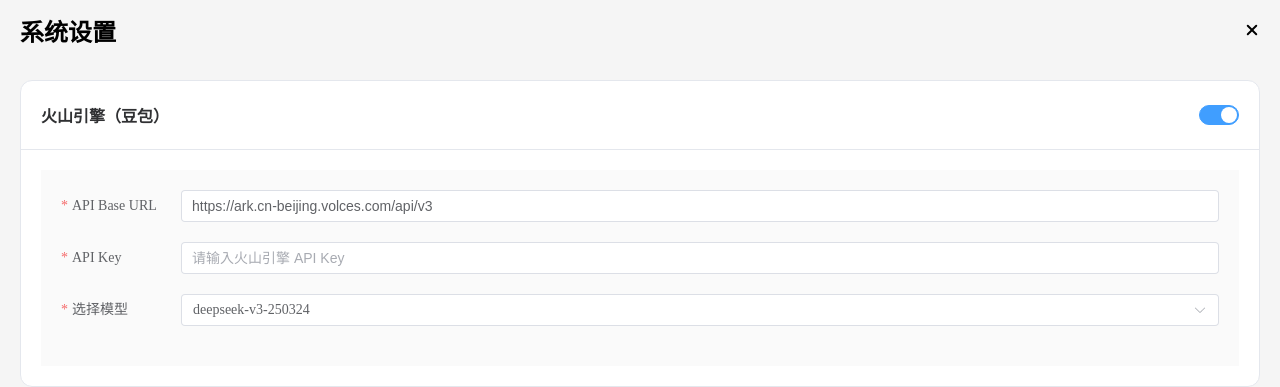
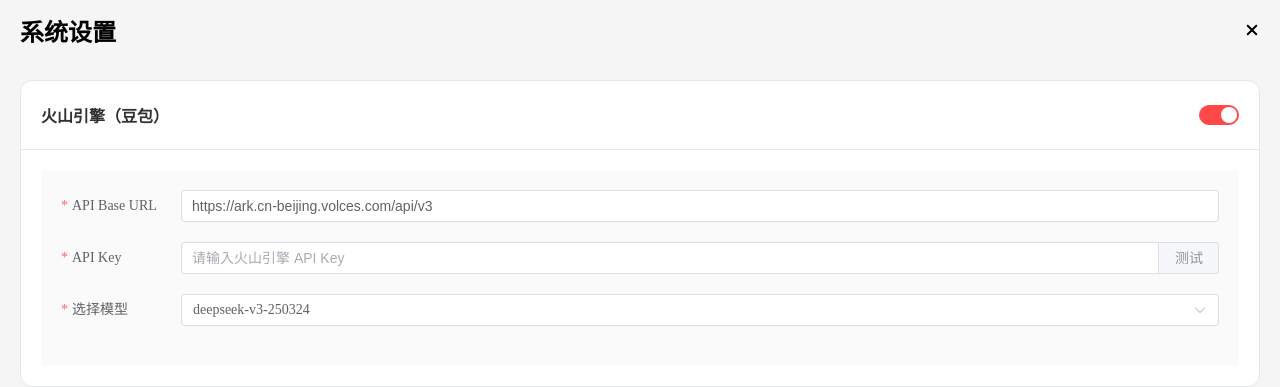
Before and after one commit to dingxyang/tauri2demo, a Vue app in the folder frontend/: page /settings in a window 1280 px wide. Shown: the top 387 px of the page. Built offline with nearby package versions, Linux system fonts and the light colour scheme.

Commit message:
fix: 缓存数据恢复

```diff
--- a/frontend/src/pages/settings/index.vue
+++ b/frontend/src/pages/settings/index.vue
@@ -11,7 +11,10 @@
         <template #header>
           <div class="provider-header">
             <span class="provider-title">火山引擎（豆包）</span>
-            <el-switch v-model="settings.providers.doubao.enabled" />
+            <el-switch
+             :style="{ '--el-switch-on-color': settings.providers.doubao.available ? '#13ce66' : '#ff4949' }"
+             v-model="settings.providers.doubao.enabled"
+             />
           </div>
         </template>
         <el-form
@@ -22,20 +25,24 @@
           :model="settings.providers.doubao"
           label-width="120px"
         >
-          <el-form-item  label="API Base URL" prop="options.baseURL">
+          <el-form-item label="API Base URL" prop="options.baseURL">
             <el-input
               v-model="settings.providers.doubao.options.baseURL"
               :placeholder="VOLCENGINE_BASE_URL"
             />
           </el-form-item>
-          <el-form-item  label="API Key" prop="options.apiKey">
+          <el-form-item label="API Key" prop="options.apiKey">
             <el-input
               v-model="settings.providers.doubao.options.apiKey"
               placeholder="请输入火山引擎 API Key"
               show-password
-            />
+            >
+            <template #append>
+                <el-button @click="testProvider('doubao')">测试</el-button>
+              </template>
+            </el-input>
           </el-form-item>
-          <el-form-item  label="选择模型" prop="defaultModel">
+          <el-form-item label="选择模型" prop="defaultModel">
             <el-select
               v-model="settings.providers.doubao.defaultModel"
               placeholder="请选择模型"
@@ -56,7 +63,9 @@
         <template #header>
           <div class="provider-header">
             <span class="provider-title">DeepSeek</span>
-            <el-switch v-model="settings.providers.deepseek.enabled" />
+            <el-switch
+            :style="{ '--el-switch-on-color': settings.providers.deepseek.available ? '#13ce66' : '#ff4949' }"
+            v-model="settings.providers.deepseek.enabled" />
           </div>
         </template>
         <el-form
@@ -67,20 +76,24 @@
           :model="settings.providers.deepseek"
           label-width="120px"
         >
-          <el-form-item  label="API Base URL" prop="options.baseURL">
+          <el-form-item label="API Base URL" prop="options.baseURL">
             <el-input
               v-model="settings.providers.deepseek.options.baseURL"
               :placeholder="DEEPSEEK_BASE_URL"
             />
           </el-form-item>
-          <el-form-item  label="API Key" prop="options.apiKey">
+          <el-form-item label="API Key" prop="options.apiKey">
             <el-input
               v-model="settings.providers.deepseek.options.apiKey"
               placeholder="请输入 DeepSeek API Key"
               show-password
-            />
+            >
+              <template #append>
+                <el-button @click="testProvider('deepseek')">测试</el-button>
+              </template>
+            </el-input>
           </el-form-item>
-          <el-form-item  label="选择模型" prop="defaultModel">
+          <el-form-item label="选择模型" prop="defaultModel">
             <el-select
               v-model="settings.providers.deepseek.defaultModel"
               placeholder="请选择模型"
@@ -101,7 +114,9 @@
         <template #header>
           <div class="provider-header">
             <span class="provider-title">OpenAI 官方</span>
-            <el-switch v-model="settings.providers.openai.enabled" />
+            <el-switch
+            :style="{ '--el-switch-on-color': settings.providers.openai.available ? '#13ce66' : '#ff4949' }"
+            v-model="settings.providers.openai.enabled" />
           </div>
         </template>
         <el-form
@@ -112,20 +127,24 @@
           :model="settings.providers.openai"
           label-width="120px"
         >
-          <el-form-item  label="API Base URL" prop="options.baseURL">
+          <el-form-item label="API Base URL" prop="options.baseURL">
             <el-input
               v-model="settings.providers.openai.options.baseURL"
               :placeholder="OPENAI_BASE_URL"
             />
           </el-form-item>
-          <el-form-item  label="API Key" prop="options.apiKey">
+          <el-form-item label="API Key" prop="options.apiKey">
             <el-input
               v-model="settings.providers.openai.options.apiKey"
               placeholder="请输入 OpenAI API Key"
               show-password
-            />
+              >
+              <template #append>
+                <el-button @click="testProvider('openai')">测试</el-button>
+              </template>
+            </el-input>
           </el-form-item>
-          <el-form-item  label="选择模型" prop="defaultModel">
+          <el-form-item label="选择模型" prop="defaultModel">
             <el-select
               v-model="settings.providers.openai.defaultModel"
               placeholder="请选择模型"
@@ -146,7 +165,10 @@
         <template #header>
           <div class="provider-header">
             <span class="provider-title">自定义 OpenAI 兼容</span>
-            <el-switch v-model="settings.providers['openai-compatible'].enabled" />
+            <el-switch
+            :style="{ '--el-switch-on-color': settings.providers['openai-compatible'].available ? '#13ce66' : '#ff4949' }"
+              v-model="settings.providers['openai-compatible'].enabled"
+            />
           </div>
         </template>
         <el-form
@@ -174,7 +196,11 @@
               v-model="settings.providers['openai-compatible'].options.apiKey"
               placeholder="请输入 API Key"
               show-password
-            />
+              >
+              <template #append>
+                <el-button @click="queryModels('openai-compatible')">测试</el-button>
+              </template>
+            </el-input>
           </el-form-item>
           <el-form-item label="选择模型" prop="defaultModel">
             <el-select
@@ -189,16 +215,14 @@
                 :value="model.id"
               >
                 <span>{{ model.id }}</span>
-                <span v-if="model.owned_by" style="float: right; color: #8492a6; font-size: 13px">
+                <span
+                  v-if="model.owned_by"
+                  style="float: right; color: #8492a6; font-size: 13px"
+                >
                   {{ model.owned_by }}
                 </span>
               </el-option>
             </el-select>
-          </el-form-item>
-          <el-form-item>
-            <el-button type="success" @click="queryModels('openai-compatible')" :loading="loadingModels">
-              查询模型列表
-            </el-button>
           </el-form-item>
         </el-form>
       </el-card>
@@ -207,14 +231,37 @@
 </template>
 
 <script setup lang="ts">
-import { computed, ref, watch, nextTick } from "vue";
-import { ElInput, ElForm, ElFormItem, ElButton, ElMessage, ElSelect, ElOption, ElSwitch, ElCard, ElDivider, FormRules } from "element-plus";
+import { computed, ref, watch, nextTick, onMounted } from "vue";
+import {
+  ElInput,
+  ElForm,
+  ElFormItem,
+  ElButton,
+  ElMessage,
+  ElSelect,
+  ElOption,
+  ElSwitch,
+  ElCard,
+  ElDivider,
+  FormRules,
+} from "element-plus";
 import { useSettingsStore } from "@/stores/settings";
 import { useRouter } from "vue-router";
-import { VOLCENGINE_BASE_URL, OPENAI_BASE_URL, DEEPSEEK_BASE_URL } from "@/utils/constant";
+import {
+  VOLCENGINE_BASE_URL,
+  OPENAI_BASE_URL,
+  DEEPSEEK_BASE_URL,
+} from "@/utils/constant";
 import { CloseBold } from "@element-plus/icons-vue";
 import { isMobile } from "@/utils/os";
 import { providers } from "@/utils/constant/providers";
+import {
+  setCachedModels,
+  setCachedTestResult,
+  getCachedModels,
+  isCacheExpired,
+  clearProviderCache
+} from "@/utils/localStorage";
 
 const openaiFormRef = ref<InstanceType<typeof ElForm>>();
 const doubaoFormRef = ref<InstanceType<typeof ElForm>>();
@@ -222,16 +269,16 @@
 const customFormRef = ref<InstanceType<typeof ElForm>>();
 
 const providerFormRules = ref<FormRules>({
-  'options.baseURL': [{ required: true, message: "请输入 API Base URL" }],
-  'options.apiKey': [{ required: true, message: "请输入 API Key" }],
-  'defaultModel': [{ required: true, message: "请选择模型" }],
+  "options.baseURL": [{ required: true, message: "请输入 API Base URL" }],
+  "options.apiKey": [{ required: true, message: "请输入 API Key" }],
+  defaultModel: [{ required: true, message: "请选择模型" }],
 });
 
 const customProviderFormRules = ref<FormRules>({
   name: [{ required: true, message: "请输入提供商名称" }],
-  'options.baseURL': [{ required: true, message: "请输入 API Base URL" }],
-  'options.apiKey': [{ required: true, message: "请输入 API Key" }],
-  'defaultModel': [{ required: true, message: "请选择模型" }],
+  "options.baseURL": [{ required: true, message: "请输入 API Base URL" }],
+  "options.apiKey": [{ required: true, message: "请输入 API Key" }],
+  defaultModel: [{ required: true, message: "请选择模型" }],
 });
 
 const settingsStore = useSettingsStore();
@@ -244,7 +291,7 @@
   const providerModels = providers[providerId].models;
   // 对象转数组 'deepseek-v3-250324': models['deepseek-v3-0324'],
   const models = [];
-  Object.keys(providerModels).forEach(key => {
+  Object.keys(providerModels).forEach((key) => {
     const model = providerModels[key];
     console.log("model", model);
     models.push({
@@ -267,9 +314,9 @@
   saveTimeout = setTimeout(async () => {
     try {
       await settingsStore.saveSettings({ providers: settings.value.providers });
-      console.log('设置已自动保存');
+      console.log("设置已自动保存");
     } catch (error) {
-      console.error('自动保存失败:', error);
+      console.error("自动保存失败:", error);
     }
   }, 500); // 500ms 防抖延迟
 };
@@ -288,7 +335,7 @@
 };
 
 // 查询可用模型列表
-const queryModels = async (providerId: string) => {
+const queryModels = async (providerId: string, forceRefresh: boolean = false) => {
   const providerConfig = settings.value.providers[providerId];
   const baseURL = providerConfig.options.baseURL;
   const apiKey = providerConfig.options.apiKey;
@@ -298,11 +345,39 @@
     return;
   }
 
-  // 火山引擎使用预定义模型列表
-  if (providerId !== 'openai-compatible' ) {
+  // 如果强制刷新，清除缓存
+  if (forceRefresh) {
+    clearProviderCache(providerId);
+  } else {
+    // 先检查缓存
+    const cachedModels = getCachedModels(providerId);
+    if (cachedModels) {
+      try {
+        const modelCache = JSON.parse(cachedModels);
+        if (modelCache && !isCacheExpired(modelCache.timestamp)) {
+          // 使用缓存的模型列表
+          const models = modelCache.models;
+          customAvailableModels.value = models.sort((a: any, b: any) =>
+            a.id.localeCompare(b.id)
+          );
+          settings.value.providers[providerId].models = models.reduce(
+            (acc: any, model: any) => {
+              acc[model.id] = model;
+              return acc;
+            },
+            {}
+          );
+          settings.value.providers[providerId].available = true;
+          ElMessage.success(`从缓存加载了 ${models.length} 个可用模型`);
           return;
         }
-  // 自定义提供商通过 API 查询模型列表
+      } catch (error) {
+        console.warn(`加载 ${providerId} 模型缓存失败:`, error);
+      }
+    }
+  }
+
+  // 缓存不存在或已过期，从API查询
   loadingModels.value = true;
   try {
     const response = await fetch(baseURL + `/models`, {
@@ -319,13 +394,27 @@
 
     const data = await response.json();
     if (data.data && Array.isArray(data.data)) {
-      customAvailableModels.value = data.data.sort((a: any, b: any) => a.id.localeCompare(b.id));
+      const models = data.data.sort((a: any, b: any) =>
+        a.id.localeCompare(b.id)
+      );
+
+      customAvailableModels.value = models;
       // 需要把模型存储到 providers 里
-      settings.value.providers['openai-compatible'].models = data.data.reduce((acc: any, model: any) => {
+      settings.value.providers[providerId].models = models.reduce(
+        (acc: any, model: any) => {
           acc[model.id] = model;
           return acc;
-      }, {});
-      ElMessage.success(`成功获取 ${data.data.length} 个可用模型`);
+        },
+        {}
+      );
+      settings.value.providers[providerId].available = true;
+      settingsStore.saveSettings({ providers: settings.value.providers });
+
+      // 缓存查询结果
+      setCachedModels(providerId, models);
+      setCachedTestResult(providerId, true);
+
+      ElMessage.success(`成功获取 ${models.length} 个可用模型`);
     } else {
       throw new Error("Invalid response format");
     }
@@ -337,6 +426,59 @@
     loadingModels.value = false;
   }
 };
+
+const testProvider = async (providerId: string) => {
+  const providerConfig = settings.value.providers[providerId];
+  const baseURL = providerConfig.options.baseURL;
+  const apiKey = providerConfig.options.apiKey;
+
+  if (!baseURL || !apiKey) {
+    ElMessage.warning("请先配置 API Base URL 和 API Key");
+    return;
+  }
+
+  try {
+    const response = await fetch(baseURL + `/chat/completions`, {
+      method: "POST",
+      headers: {
+        "Content-Type": "application/json",
+        "Authorization": `Bearer ${apiKey}`,
+      },
+      body: JSON.stringify({
+        model: providerConfig.defaultModel,
+        messages: [{ role: "user", content: "Hello, how are you?" }],
+      }),
+    });
+
+    if (!response.ok) {
+      throw new Error(`HTTP error! status: ${response.status}`);
+    }
+
+    // 测试成功，更新状态并缓存结果
+    settings.value.providers[providerId].available = true;
+    settingsStore.saveSettings({ providers: settings.value.providers });
+    setCachedTestResult(providerId, true);
+    ElMessage.success("测试成功");
+  } catch (error) {
+    // 测试失败，缓存失败结果
+    settings.value.providers[providerId].available = false;
+    setCachedTestResult(providerId, false);
+    console.error(`${providerId} 测试失败:`, error);
+    ElMessage.error("测试失败，请检查配置是否正确");
+    throw error;
+  }
+};
+
+
+onMounted(() => {
+  const cachedModels = getCachedModels('openai-compatible');
+  if (cachedModels) {
+    const modelCache = JSON.parse(cachedModels);
+    if (modelCache && !isCacheExpired(modelCache.timestamp)) {
+      customAvailableModels.value = modelCache.models;
+    }
+  }
+});
 </script>
 
 <style scoped>
--- a/frontend/src/utils/constant/providers.ts
+++ b/frontend/src/utils/constant/providers.ts
@@ -15,6 +15,7 @@
   env?: string[];
   doc?: string;
   enabled: boolean;
+  available?: boolean; // 是否测试通过
   defaultModel: string;
   models: Record<string, Omit<Model, 'id' | 'cost'>>;
   creator?: (config: any) => any;
--- a/frontend/src/utils/localStorage.ts
+++ b/frontend/src/utils/localStorage.ts
@@ -31,3 +31,48 @@
 export const setCurrentModelInfo = (modelInfo: any) => {
   setLocalStorageItem('defaultModelInfo', modelInfo);
 };
+
+// 缓存模型列表
+export const getCachedModels = (providerId: string) => {
+  return getLocalStorageItem(`models_${providerId}`);
+};
+
+export const setCachedModels = (providerId: string, models: any) => {
+  setLocalStorageItem(`models_${providerId}`, {
+    models,
+    timestamp: Date.now()
+  });
+};
+
+// 缓存提供商测试结果
+export const getCachedTestResult = (providerId: string) => {
+  return getLocalStorageItem(`test_${providerId}`);
+};
+
+export const setCachedTestResult = (providerId: string, result: boolean) => {
+  setLocalStorageItem(`test_${providerId}`, {
+    available: result,
+    timestamp: Date.now()
+  });
+};
+
+// 检查缓存是否过期 (默认1小时)
+export const isCacheExpired = (timestamp: number, expireTime: number = 3600000) => {
+  return Date.now() - timestamp > expireTime;
+};
+
+// 清除指定提供商的缓存
+export const clearProviderCache = (providerId: string) => {
+  localStorage.removeItem(`models_${providerId}`);
+  localStorage.removeItem(`test_${providerId}`);
+};
+
+// 清除所有缓存
+export const clearAllCache = () => {
+  const keys = Object.keys(localStorage);
+  keys.forEach(key => {
+    if (key.startsWith('models_') || key.startsWith('test_')) {
+      localStorage.removeItem(key);
+    }
+  });
+};
```
Also changed, not shown: frontend/src/stores/settings.ts (+37 -1 lines). Lines whose indentation alone changed are shown as unchanged.
